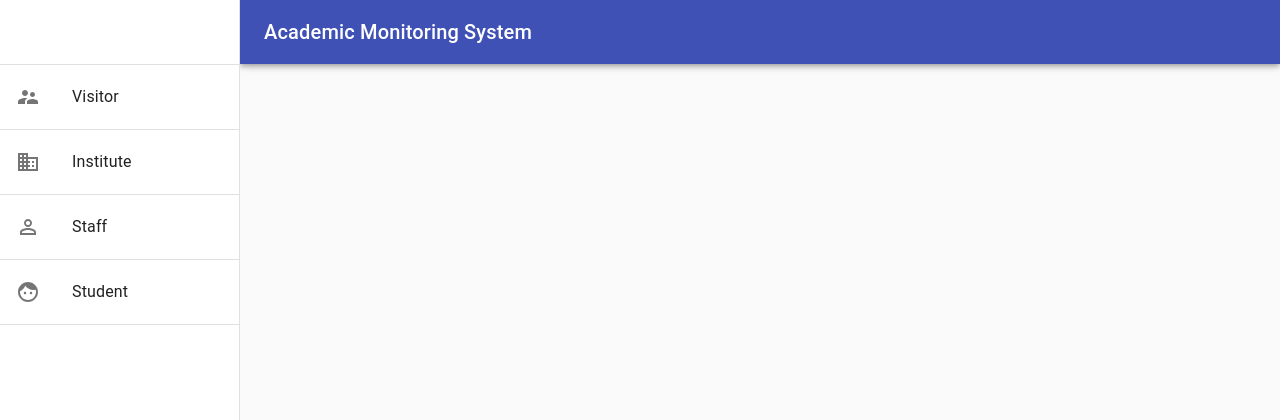
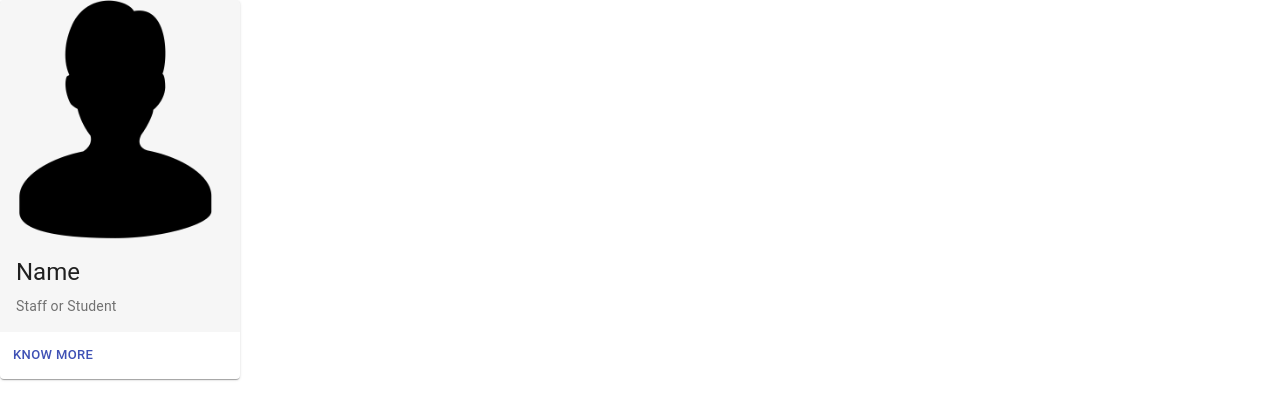
Before and after one commit to amrittheengineer/smart-india-hackathon-2020-web-portals, a React (Create React App) app: page / in a window 1280 px wide. Shown: the top 420 px of the page. Built offline with nearby package versions, Linux system fonts and the light colour scheme.

Commit message:
Added card components

```diff
--- a/package.json
+++ b/package.json
@@ -5,6 +5,7 @@
   "dependencies": {
     "@material-ui/core": "^4.11.0",
     "@material-ui/icons": "^4.9.1",
+    "@material-ui/lab": "^4.0.0-alpha.56",
     "@testing-library/jest-dom": "^4.2.4",
     "@testing-library/react": "^9.5.0",
     "@testing-library/user-event": "^7.2.1",
--- a/src/App.js
+++ b/src/App.js
@@ -4,11 +4,14 @@ import VisitorSidebar from "./Components/VisitorSidebar";
 import InstituteSidebar from "./Components/InstituteSidebar";
 import StudentSidebar from "./Components/StudentSidebar";
 import StaffSidebar from "./Components/StaffSidebar";
+import GrievenceCard from "./Components/GrievenceCard";
+import ReviewCard from "./Components/ReviewCard";
+import PeopleCard from "./Components/PeopleCard";
 
 function App() {
   return (
     <div>
-      <MainSidebar />
+      <PeopleCard />
     </div>
   );
 }
--- /dev/null
+++ b/src/Components/GrievenceCard.js
@@ -0,0 +1,45 @@
+import React from "react";
+import { makeStyles } from "@material-ui/core/styles";
+import Card from "@material-ui/core/Card";
+import CardContent from "@material-ui/core/CardContent";
+import Typography from "@material-ui/core/Typography";
+
+const useStyles = makeStyles({
+  root: {
+    minWidth: 275,
+  },
+  bullet: {
+    display: "inline-block",
+    margin: "0 2px",
+    transform: "scale(0.8)",
+  },
+  title: {
+    fontSize: 14,
+  },
+  pos: {
+    marginBottom: 12,
+  },
+});
+
+export default function OutlinedCard() {
+  const classes = useStyles();
+
+  return (
+    <Card className={classes.root} variant="outlined">
+      <CardContent>
+        <Typography variant="h5" component="h2">
+          Anonymous
+        </Typography>
+        <Typography className={classes.pos} color="textSecondary">
+          Title of Grievence
+        </Typography>
+        <Typography variant="body2" component="p">
+          The teaching quality is very good. The knowledge of the subject from
+          the teacher's perspective could be improved. The staffs do not have
+          the proper experience to handle the students of this capability to
+          work on projects.
+        </Typography>
+      </CardContent>
+    </Card>
+  );
+}
--- /dev/null
+++ b/src/Components/PeopleCard.js
@@ -0,0 +1,46 @@
+import React from "react";
+import { makeStyles } from "@material-ui/core/styles";
+import Card from "@material-ui/core/Card";
+import CardActionArea from "@material-ui/core/CardActionArea";
+import CardActions from "@material-ui/core/CardActions";
+import CardContent from "@material-ui/core/CardContent";
+import CardMedia from "@material-ui/core/CardMedia";
+import Button from "@material-ui/core/Button";
+import Typography from "@material-ui/core/Typography";
+
+const useStyles = makeStyles({
+  root: {
+    maxWidth: 240,
+  },
+});
+
+export default function ImgMediaCard() {
+  const classes = useStyles();
+
+  return (
+    <Card className={classes.root}>
+      <CardActionArea>
+        <CardMedia
+          component="img"
+          alt="Contemplative Reptile"
+          height="240"
+          image="/user-logo.png"
+          title="Photo of Staff or Student"
+        />
+        <CardContent>
+          <Typography gutterBottom variant="h5" component="h2">
+            Name
+          </Typography>
+          <Typography variant="body2" color="textSecondary" component="p">
+            Staff or Student
+          </Typography>
+        </CardContent>
+      </CardActionArea>
+      <CardActions>
+        <Button size="small" color="primary">
+          Know More
+        </Button>
+      </CardActions>
+    </Card>
+  );
+}
--- /dev/null
+++ b/src/Components/RatingStar.js
@@ -0,0 +1,51 @@
+import React from "react";
+import { makeStyles } from "@material-ui/core/styles";
+import Rating from "@material-ui/lab/Rating";
+import Box from "@material-ui/core/Box";
+
+const labels = {
+  0.5: "Useless",
+  1: "Useless+",
+  1.5: "Poor",
+  2: "Poor+",
+  2.5: "Ok",
+  3: "Ok+",
+  3.5: "Good",
+  4: "Good+",
+  4.5: "Excellent",
+  5: "Excellent+",
+};
+
+const useStyles = makeStyles({
+  root: {
+    width: 200,
+    display: "flex",
+    alignItems: "center",
+  },
+});
+
+export default function HoverRating() {
+  const [value, setValue] = React.useState(3);
+  const [hover, setHover] = React.useState(-1);
+  const classes = useStyles();
+
+  return (
+    <div className={classes.root}>
+      <Rating
+        name="hover-feedback"
+        value={value}
+        precision={0.5}
+        onChange={(event, newValue) => {
+          setValue(newValue);
+        }}
+        onChangeActive={(event, newHover) => {
+          setHover(newHover);
+        }}
+        readOnly
+      />
+      {value !== null && (
+        <Box ml={2}>{labels[hover !== -1 ? hover : value]}</Box>
+      )}
+    </div>
+  );
+}
--- /dev/null
+++ b/src/Components/ReviewCard.js
@@ -0,0 +1,48 @@
+import React from "react";
+import { makeStyles } from "@material-ui/core/styles";
+import Card from "@material-ui/core/Card";
+import CardContent from "@material-ui/core/CardContent";
+import Typography from "@material-ui/core/Typography";
+import RatingStar from "./RatingStar";
+
+const useStyles = makeStyles({
+  root: {
+    minWidth: 275,
+  },
+  bullet: {
+    display: "inline-block",
+    margin: "0 2px",
+    transform: "scale(0.8)",
+  },
+  title: {
+    fontSize: 14,
+  },
+  pos: {
+    marginBottom: 12,
+  },
+});
+
+export default function OutlinedCard() {
+  const classes = useStyles();
+
+  return (
+    <Card className={classes.root} variant="outlined">
+      <CardContent>
+        <Typography variant="h5" component="h2">
+          Anonymous
+        </Typography>
+        <Typography className={classes.pos} color="textSecondary">
+          Title of Review
+        </Typography>
+        <RatingStar />
+        <br />
+        <Typography variant="body2" component="p">
+          The teaching quality is very good. The knowledge of the subject from
+          the teacher's perspective could be improved. The staffs do not have
+          the proper experience to handle the students of this capability to
+          work on projects.
+        </Typography>
+      </CardContent>
+    </Card>
+  );
+}
```
Also changed, not shown: public/user-logo.png (added), 1 other file (tests, documents, lock files or other folders).
